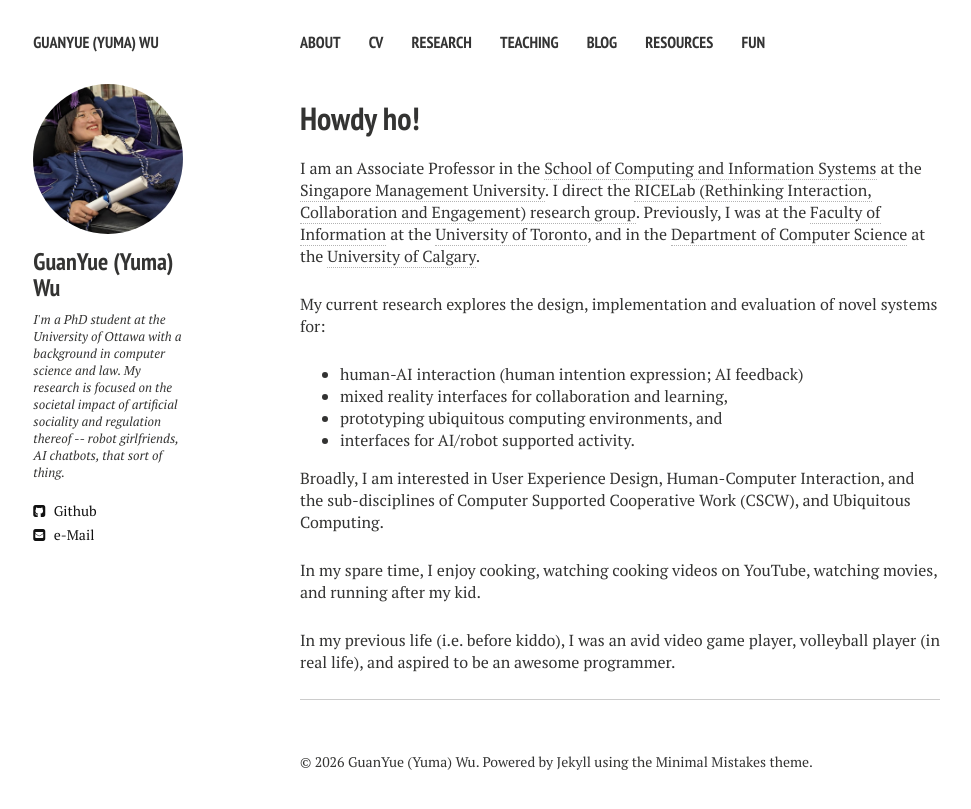
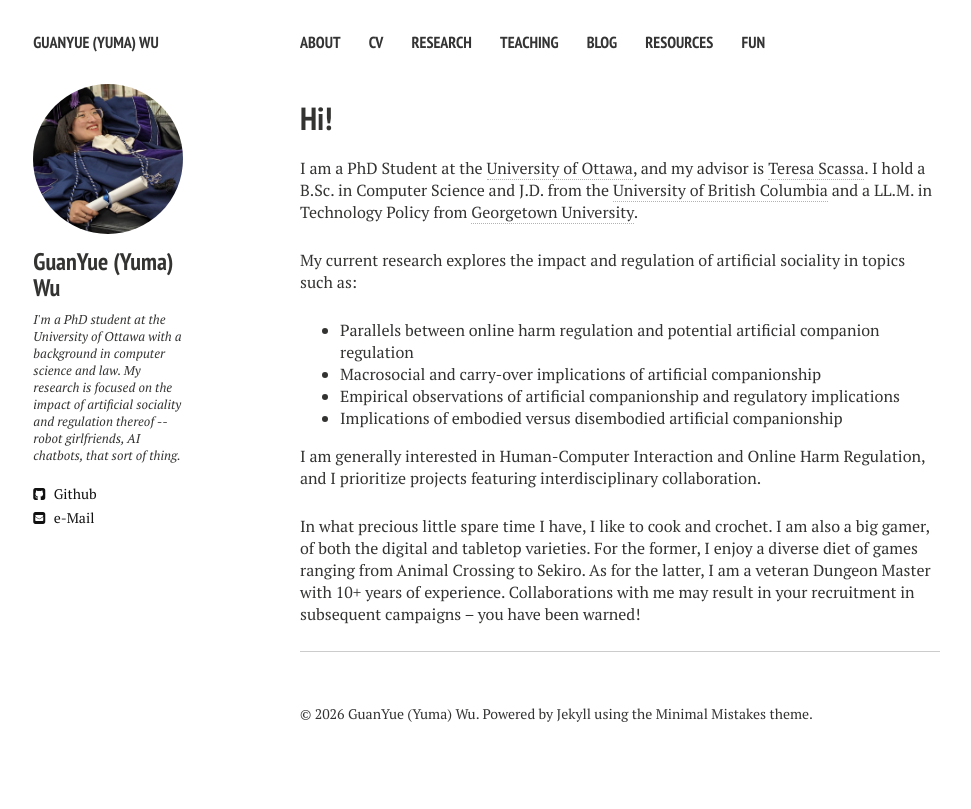
Before and after one commit to yuma-wu/yuma-wu.github.io, a Jekyll site: the page built from index.md, in a window 1280 px wide. Shown: the top 809 px of the page, without its empty margins (20-991 px from the left). Built offline with Jekyll 4.4.1, drawn with Linux system fonts in a browser that asks for light colours; nearby versions of some CDN libraries.

Commit message:
Rewrote homepage

```diff
--- a/_config.yml
+++ b/_config.yml
@@ -8,7 +8,7 @@ owner:
   name:           GuanYue (Yuma) Wu
   avatar:         yuma.jpg
   bio:            I'm a PhD student at the University of Ottawa with a background in computer science and law.
-                  My research is focused on the societal impact of artificial sociality and regulation thereof -- robot girlfriends, AI chatbots, that sort of thing.
+                  My research is focused on the impact of artificial sociality and regulation thereof -- robot girlfriends, AI chatbots, that sort of thing.
   email:          yuma.wu@uottawa.ca
   # Social networking links are used in author-bio sidebar. Update and remove as you like.
   orcid: 0009-0001-4922-9637
--- a/index.md
+++ b/index.md
@@ -1,19 +1,20 @@
 ---
 layout: home2
-title: Howdy ho!
-description: "Tony Tang's Academic Website"
+title: Hi!
+description: "Yuma's Academic Website"
 ---
 
-I am an Associate Professor in the [School of Computing and Information Systems](https://scis.smu.edu.sg/) at the [Singapore Management University](https://www.smu.edu.sg). I direct the [RICELab (Rethinking Interaction, Collaboration and Engagement) research group](http://ricelab.github.io/). Previously, I was at the [Faculty of Information](https://ischool.utoronto.ca/) at the [University of Toronto](https://www.utoronto.ca/), and in the [Department of Computer Science](http://www.cpsc.ucalgary.ca/) at the [University of Calgary](http://ucalgary.ca/).
+I am a PhD Student at the [University of Ottawa](https://www.uottawa.ca/en), and my advisor is [Teresa Scassa](https://teresascassa.ca/#).
+I hold a B.Sc. in Computer Science and J.D. from the [University of British Columbia](https://www.ubc.ca/) and a LL.M. in Technology Policy from [Georgetown University](https://www.georgetown.edu/).
 
-My current research explores the design, implementation and evaluation of novel systems for:
-* human-AI interaction (human intention expression; AI feedback)
-* mixed reality interfaces for collaboration and learning,
-* prototyping ubiquitous computing environments, and
-* interfaces for AI/robot supported activity.
+My current research explores the impact and regulation of artificial sociality in topics such as:
+* Parallels between online harm regulation and potential artificial companion regulation
+* Macrosocial and carry-over implications of artificial companionship
+* Empirical observations of artificial companionship and regulatory implications
+* Implications of embodied versus disembodied artificial companionship
 
-Broadly, I am interested in User Experience Design, Human-Computer Interaction, and the sub-disciplines of Computer Supported Cooperative Work (CSCW), and Ubiquitous Computing.
+I am generally interested in Human-Computer Interaction and Online Harm Regulation, and I prioritize projects featuring interdisciplinary collaboration.
 
-In my spare time, I enjoy cooking, watching cooking videos on YouTube, watching movies, and running after my kid.
-
-In my previous life (i.e. before kiddo), I was an avid video game player, volleyball player (in real life), and aspired to be an awesome programmer.
+In what precious little spare time I have, I like to cook and crochet. I am also a big gamer, of both the digital and tabletop varieties.
+For the former, I enjoy a diverse diet of games ranging from Animal Crossing to Sekiro.
+As for the latter, I am a veteran Dungeon Master with 10+ years of experience. Collaborations with me may result in your recruitment in subsequent campaigns -- you have been warned!
```
